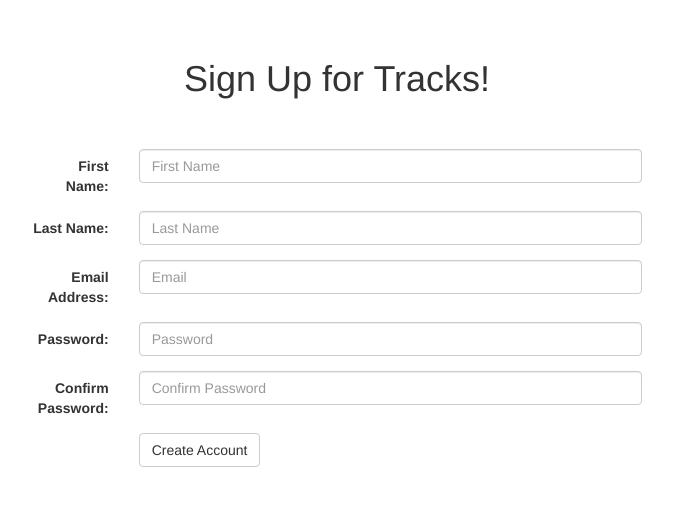
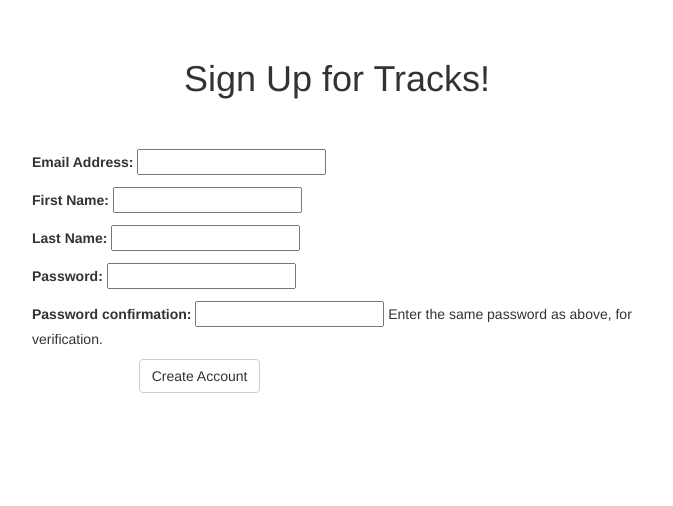
Before and after one commit to jasnowiss/Tracks, a Django app: template Project/templates/Tracks/signup.html in a window 1280 px wide. Shown: the part 51-557 px from the top of the page, without its empty margins (303-976 px from the left). Run offline with Django 3.2, Linux system fonts and the light colour scheme; the template is opened without the code that fills it: values that come from a table or form of the project are taken from there, others are empty; some libraries are stand-ins or nearby versions.

Commit message:
Fix sign-up, still needs to be styled

```diff
--- a/Project/Tracks/forms.py
+++ b/Project/Tracks/forms.py
@@ -15,9 +15,9 @@ class TracksUserCreationForm(forms.ModelForm):
         'alreadyExists': "A account with that e-mail adress already exists!",
         'password_mismatch': "The two password fields don't match!",
     }
-    email = forms.EmailField(label="Email Address", max_length=254)
     firstName = forms.CharField(label="First Name", max_length=45)
     lastName = forms.CharField(label="Last Name", max_length=45)
+    email = forms.EmailField(label="Email Address", max_length=254)
     password = forms.CharField(label="Password",
         widget=forms.PasswordInput)
     confirm = forms.CharField(label="Password confirmation",
--- a/Project/Tracks/urls.py
+++ b/Project/Tracks/urls.py
@@ -6,10 +6,11 @@ from Tracks import views
 
 urlpatterns = patterns('',
     # url(r'^$', views.index, name='index'),
-    url(r'^$', views.tracks, name='tracks'),
-    url(r'^upload',views.index, name='index'),
-    url(r'^upload_MP3', views.upload_MP3, name='upload_MP3'),
-    url(r'^signin', views.signIn, name='SignIn'),
-    url(r'^signup', views.register, name='SignUp'),
-    url(r'^about.html', views.about, name='About')
+    url(r'(?i)^$', views.tracks, name='tracks'),
+    url(r'(?i)^upload',views.index, name='index'),
+    url(r'(?i)^upload_MP3', views.upload_MP3, name='upload_MP3'),
+    url(r'(?i)^signin', views.signIn, name='SignIn'),
+    url(r'(?i)^signup', views.signUp, name='SignUp'),
+    url(r'(?i)^about.html', views.about, name='About'),
+    url(r'(?i)^register', views.register, name='Register')
 )
--- a/Project/templates/Tracks/signup.html
+++ b/Project/templates/Tracks/signup.html
@@ -23,39 +23,11 @@
         </h1>
     </div>
 	<div class="container" style="width:50%">
-	<form id="signin" class="form-horizontal" role="form" onsubmit="createAccount();">
-    	<div class="form-group" >
-        	<label for="firstname" class="col-sm-2 control-label">First Name:</label>
-            <div class="col-sm-10">
-            	<input id="firstname" type="text"  class="form-control" placeholder="First Name"/>
-            </div>
-        </div>
-        <div class="form-group" >
-        	<label for="lastname" class="col-sm-2 control-label">Last Name:</label>
-            <div class="col-sm-10">
-            	<input id="lastname" type="text" class="form-control" placeholder="Last Name"/>
-            </div>
-        </div>
-        <div class="form-group" >
-        	<label for="email" class="col-sm-2 control-label">Email Address:</label>
-            <div class="col-sm-10">
-            	<input id="email" type="email" class="form-control" placeholder="Email"/>
-        	</div>
-        </div>
-        <div class="form-group" >
-        	<label for="password" class="col-sm-2 control-label" >Password:</label>
-            <div class="col-sm-10">
-            	<input id="password" type="password" class="form-control" placeholder="Password" data-toggle="tooltip" data-placement="top" title="Password must be 154 characters or less and can only contain alphanumeric characters."/>
-            </div>
-        </div>
-        <div class="form-group" >
-        	<label for="confirm" class="col-sm-2 control-label">Confirm Password:</label>
-            <div class="col-sm-10">
-            	<input id="confirm" type="password" class="form-control" placeholder="Confirm Password"/>
-            </div>
-        </div>
+	<form id="signin" action="" class="form-horizontal" role="form" method="post">
+	{% csrf_token %}
+    	{{ form.as_p }}
         <div class="col-sm-offset-2" style="padding-left:5px">
-        	<button type="Submit" class="btn btn-default"  >Create Account</button>
+        	<button type="submit" class="btn btn-default"  >Create Account</button>
         </div>
     </form>
     </div>
@@ -72,14 +44,13 @@
 			url: page,
 			data: dict,
 			contentType: "application/json",
-			dataType: "json",
 			success: success,
 			error: failure
     	});
 	}
 	function createAccount() {
 		json_request(window.location, {email:$("#email").val(), firstname:$("#firstname").val(),lastname:$("#lastname").val(),password:$("#password").val(),confirm:$("#confirm").val()}, function(data) {
-			alert(JSON.stringify(data));}, function(err) { alert("An error was encountered. " + err);});
+			alert(JSON.stringify(data));}, function(err) { alert("An error was encountered. *DEBUG*" + err.message);});
 	}
 </script>
 </body>
```
Also changed, not shown: Project/Tracks/views.py (+7 -5 lines).
